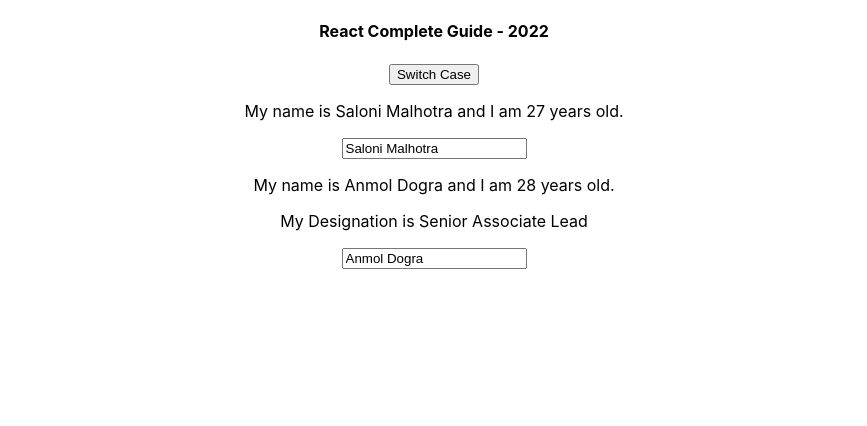
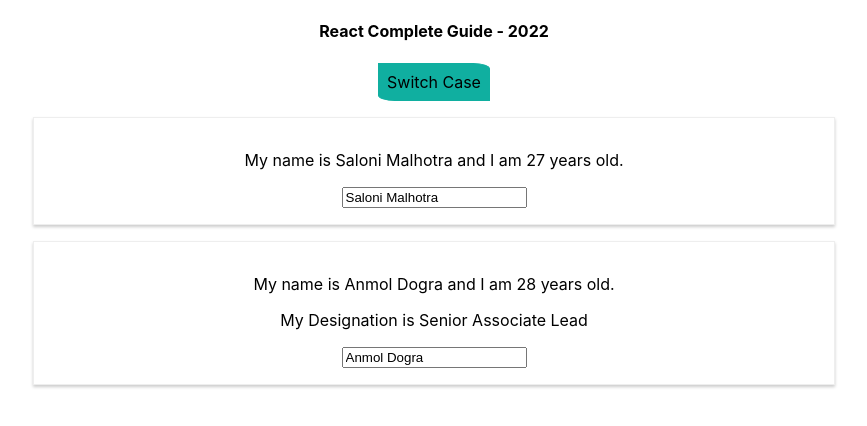
Before and after one commit to salonimalhotrawd/react-app, a React (Create React App) app: page / in a window 1280 px wide. Shown: the top 426 px of the page, without its empty margins (206-1073 px from the left). Built offline with nearby package versions, Linux system fonts and the light colour scheme.

Commit message:
Implements styling in the react component

```diff
--- a/src/App.js
+++ b/src/App.js
@@ -57,12 +57,30 @@ class App extends Component {
   }
 
   render() {
+    // In React we can also do inline-styling.For that we will have to create js object and then wrap dynamically
+    // it with the style property provided by the JSX
+    //POINT TO REMEBER: We cannot use directly css property in the inline-style.We have to use the camelCase to define
+    //the style property or we have to wrap the property with the single and dbl commas and also the property value
+    //must be wrap with the single and dbl commas to render it on the UI
+
+    const style = {
+      backgroundColor:'#10afa0',
+      font:'inherit',
+      border:'1px solid #10afa0',
+      padding:'8px',
+      cursor:'pointer',
+      'border-radius':'0 15%'
+    }
+
     return (
       <div className='App'>
         <h4>{this.state.title}</h4>
         {/* This is the tradional way of passing the parameters in the method and it is also the
         efficient way.It is cld function borrowing */}
-        <button className='btn btn-primary' onClick={this.switchCaseHandler.bind(this, 'Anmol Bharat Dogra')}>Switch Case</button>
+        <button
+           style={style}
+           onClick={this.switchCaseHandler.bind(this, 'Anmol Bharat Dogra')}>Switch Case
+        </button>
         <Person
           name={this.state.persons[0].name}
           age={this.state.persons[0].age}
--- /dev/null
+++ b/src/Person/Person.css
@@ -0,0 +1,8 @@
+.Person{
+    width:60%;
+    margin:1rem auto;
+    border:1px solid #eee;
+    box-shadow:0 2px 3px #ccc;
+    padding: 16px;
+    text-align: center;
+}
--- a/src/Person/Person.js
+++ b/src/Person/Person.js
@@ -1,3 +1,6 @@
+import React from "react";
+import './Person.css';
+
 /**
  * @Components Components are awesome.because we can focus our code each file
  * hence, it makes much more maintainable not put everything into app.js file.
@@ -16,11 +19,9 @@
  * We can pass the complex code and plain HTML text inside it too
  */
 
-import React from "react";
-
 const person = (props) => {
     return (
-        <div onClick={props.click}>
+        <div className="Person" onClick={props.click}>
             <p>My name is {props.name} and I am {props.age} years old.</p>
             <p>{props.children}</p>
             <input type="text" onChange={props.changed} value={props.name}/>
```
